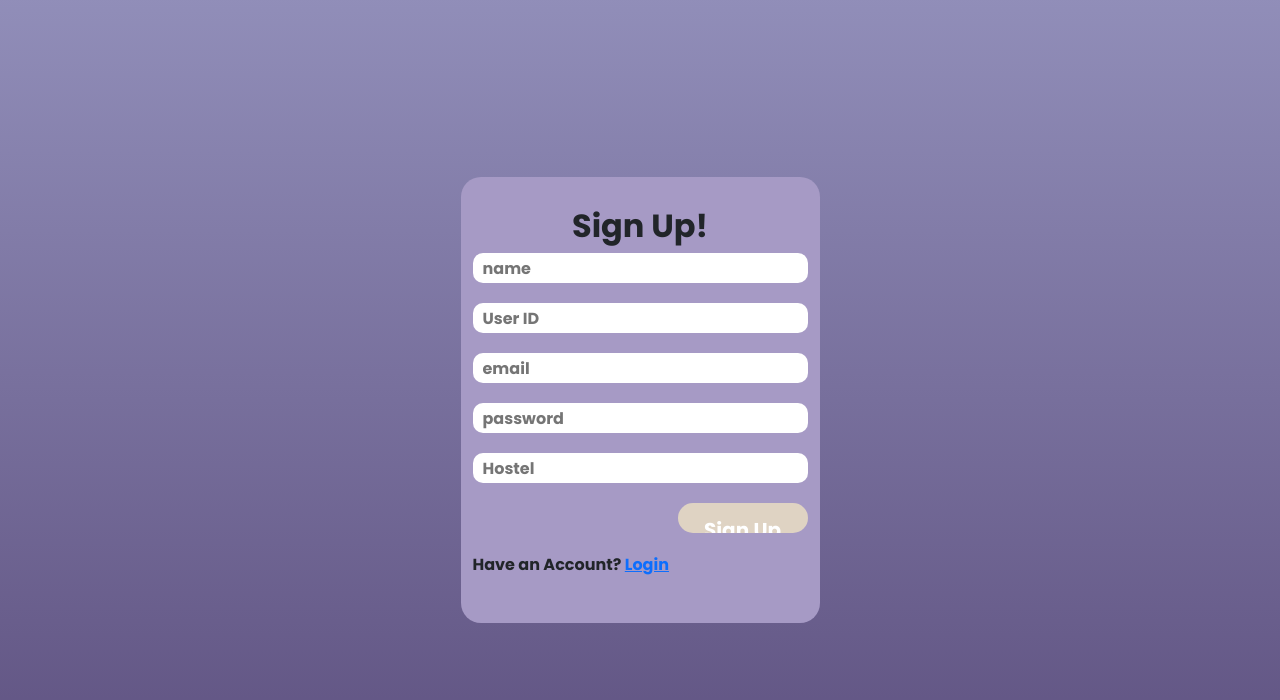
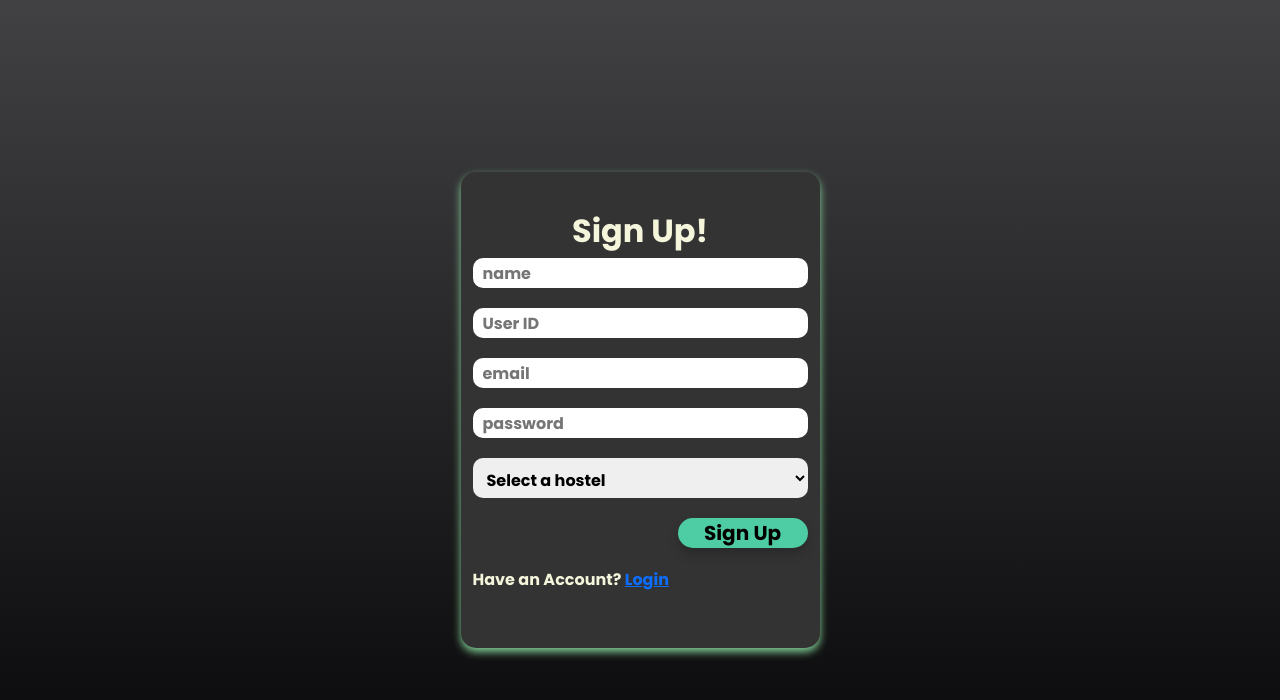
Before and after one commit to Codadd/Hostel-Complaint-Management-Webapp, a React (Vite) app in the folder client/: page /mainpage in a window 1280 px wide. Both pictures are taken after a click on the button "Login as User". Shown: the top 700 px of the page. Built offline with nearby package versions, Linux system fonts and the light colour scheme.

Commit message:
UI of the web has been modified

```diff
--- a/client/src/AdminComponents/AdminLogin.jsx
+++ b/client/src/AdminComponents/AdminLogin.jsx
@@ -50,7 +50,7 @@ const AdminLogin = () => {
           onChange={(e) => setPassword(e.target.value)}
         />
         {/* Hostel Dropdown */}
-        <label htmlFor="hostel">Select Hostel:</label>
+        {/* <label htmlFor="hostel">Select Hostel:</label> */}
         <select
           id="hostel"
           value={hostel}
--- a/client/src/App.css
+++ b/client/src/App.css
@@ -10,25 +10,28 @@
 
 /* Input fields styling */
 input {
-  width: 100%;
+  /* width: 100%; */
   padding: 10px;
-  margin-bottom: 15px;
-  border: 1px solid #ccc;
-  border-radius: 4px;
-  font-size: 16px;
+  /* margin-bottom: 15px; */
+  border:none;
+  outline: none;
+  height: 40px;
+  border-radius: 10px;
+  /* font-size: 16px; */
+
+
 }
 
 /* Dropdown Styling */
 select {
-  width: 100%;
-  padding: 10px;
-  margin-bottom: 15px;
-  border: 1px solid #ccc;
-  border-radius: 4px;
-  font-size: 16px;
-  background-color: #fff;
-  color: #333;
-  cursor: pointer;
+ /* width: 100%; */
+ padding: 10px;
+ /* margin-bottom: 15px; */
+ border:none;
+ outline: none;
+ height: 40px;
+ border-radius: 10px;
+ /* font-size: 16px; */
 }
 
 /* Hover effect on dropdown */
@@ -37,25 +40,22 @@ select:hover {
 }
 
 .my-btn {
-  padding: 12px 20px; /* Add some padding to make the button bigger */
-  background-color: #4CAF50;
-  color: white;
+  width: 130px;
+  height: 47px;
   border: none;
-  border-radius: 4px;
-  font-size: 16px;
-  cursor: pointer;
-  transition: background-color 0.3s;
-  width: 100%; /* Let the button size adjust to its content */
-  display: inline-block; /* Ensures it adapts to the content */
-  max-width: 250px;
-  white-space: nowrap; /* Prevents text from wrapping */
-  overflow: hidden; /* Ensures no overflow */
-  text-overflow: ellipsis; /* Adds ellipsis if the text overflows */
-  text-align: center; /* Center the text inside the button */
+  outline: none;
+  border-radius: 20px;
+  margin-left: auto;
+  background-color: rgb(223, 211, 195);
+  text-align: center;
+  font-size: 20px;
+  font-weight: bold;
 }
 
 .my-btn:hover {
-  background-color: #333061;
+  transform: translateY(-3px);
+  background-color: var(--button-hover-bg);
+  box-shadow: 0 8px 20px var(--button-hover-shadow);
 }
 
 /* Add media query for smaller screen sizes */
@@ -65,7 +65,9 @@ select:hover {
     padding: 10px; /* Adjust padding to make it more compact */
   }
 }
-
+.container p {
+  color: beige;
+}
 
 
 /* Error message Styling */
@@ -99,7 +101,7 @@ label {
 }
 body{
   font-family: -apple-system, BlinkMacSystemFont, sans-serif;
-  background: linear-gradient(to top, #190649b3 0%, #251f7481 100%);
+  background: linear-gradient(to top, #010002fa 0%, #1a1a1dd3 100%);
   background-repeat: no-repeat;
   /* background-position: center; */
   width: 100%;
@@ -163,6 +165,9 @@ html, body {
   box-shadow: inset 0 0 10px rgba(0, 0, 0, 0.5);
   overflow-y: auto;
 }
+.container h2 {
+  color: beige;
+}
 h2 {
   text-align: center;
   margin-bottom: 20px;
@@ -208,7 +213,7 @@ h2 {
 }
 
 .filters button:hover {
-  background: #3f51b5; /* Slightly darker shade on hover */
+  background: #1e85446f; /* Slightly darker shade on hover */
 }
 
 /* Complaints Table */
@@ -277,11 +282,13 @@ h2 {
 }
 
 .container{
-  width: 300px;
-  height: 100%;
-  background-color: #a69ac5;
-  padding: 30px;
-  border-radius: 20px;
+  background-color: #333;  /* Darker background for the box */
+    padding: 40px 60px;  /* Increased padding to make the box larger */
+    border-radius: 15px;  /* Rounded corners */
+    box-shadow: 0 4px 8px rgba(138, 224, 161, 0.927);  /* Subtle shadow for emphasis */
+    width: auto;  /* Set width to auto to adjust according to content */
+    max-width: 90%;  /* Limit the maximum width to 90% of the page width */
+    margin-top: 20px;  /* Add some space from the main heading */
 }
 form{
   display: flex;
@@ -297,7 +304,7 @@ input{
 }
 h2{
   font-weight: bold;
-  color: rgb(211, 194, 172);
+  color: rgb(250, 238, 238);
   text-align: center;
   margin-bottom: 30px;
   font-size: 30px;
@@ -309,13 +316,15 @@ h2{
   outline: none;
   border-radius: 20px;
   margin-left: auto;
-  background-color: rgb(223, 211, 195);
+  background-color: #4ECCA3;
   font-size: 20px;
   font-weight: bold;
+  box-shadow: 0 6px 12px rgba(0, 0, 0, 0.2);
 }
 
 button:hover{
-    background-color: rgb(197, 186, 216);
+    background-color: rgb(113, 193, 149);
+
 }
 .circle{
   position: absolute;
--- a/client/src/Components/Login.jsx
+++ b/client/src/Components/Login.jsx
@@ -59,12 +59,26 @@ const Login = () => {
           autoComplete="off"
           onChange={(e) => setPassword(e.target.value)} // Set password state
         />
-        <input
-          placeholder="Hostel" // New field to take hostel input
-          name="hostel"
+        {/* Hostel Dropdown */}
+        {/* <label htmlFor="hostel">Select Hostel:</label> */}
+        <select
+          id="hostel"
           value={hostel}
-          onChange={(e) => setHostel(e.target.value)} // Set hostel state
-        />
+          onChange={(e) => setHostel(e.target.value)} // Update state when a hostel is selected
+        >
+          <option value="">Select a hostel</option>
+          <option value="KNGH">KNGH</option>
+          <option value="DJGH">DJGH</option>
+          <option value="PATEL">PATEL</option>
+          <option value="NBH">NBH</option>
+          <option value="SVH">SVH</option>
+          <option value="MALVIYA">MALVIYA</option>
+          <option value="TILAK">TILAK</option>
+          <option value="TANDON">TANDON</option>
+          <option value="IHB">IHB</option>
+          <option value="SNGH">SNGH</option>
+          <option value="TAGORE">TAGORE</option>
+        </select>
         <button className="my-btn" type="submit">
           Login
         </button>
--- a/client/src/Components/Sidebar.jsx
+++ b/client/src/Components/Sidebar.jsx
@@ -24,7 +24,7 @@ const Sidebar = ({ isOpen, toggleSidebar }) => {
           <div className={`arrow ${isOpen ? "left" : "right"}`}></div>
         </button>
         <div className="logo">
-          <h2>{isOpen ? "Hello" : ""}</h2>
+          <h2>{isOpen ? "Hello User" : ""}</h2>
         </div>
       </div>
 
--- a/client/src/Components/Signup.jsx
+++ b/client/src/Components/Signup.jsx
@@ -70,13 +70,26 @@ const Signup = () => {
           autoComplete="off"
           onChange={(e) => setPassword(e.target.value)}
         />
-        <input
-          placeholder="Hostel" // New hostel field
-          name="hostel"
+        {/* Hostel Dropdown */}
+        {/* <label htmlFor="hostel">Select Hostel:</label> */}
+        <select
+          id="hostel"
           value={hostel}
-          onChange={(e) => setHostel(e.target.value)} // Set hostel state
-          required // Make hostel input required
-        />
+          onChange={(e) => setHostel(e.target.value)} // Update state when a hostel is selected
+        >
+          <option value="">Select a hostel</option>
+          <option value="KNGH">KNGH</option>
+          <option value="DJGH">DJGH</option>
+          <option value="PATEL">PATEL</option>
+          <option value="NBH">NBH</option>
+          <option value="SVH">SVH</option>
+          <option value="MALVIYA">MALVIYA</option>
+          <option value="TILAK">TILAK</option>
+          <option value="TANDON">TANDON</option>
+          <option value="IHB">IHB</option>
+          <option value="SNGH">SNGH</option>
+          <option value="TAGORE">TAGORE</option>
+        </select>
         <button className="my-btn" type="submit">
           Sign Up
         </button>
--- a/client/src/Styles/HomeContent.css
+++ b/client/src/Styles/HomeContent.css
@@ -17,7 +17,8 @@
     position: relative;
     text-align: center;
     font-size: 5vw;
-    color: linear-gradient(to top, #230d9128 0%, #9491b8c6 100%);
+    /* color: linear-gradient(to top, #ffffff 0%, #9491b8c6 100%); */
+    color: azure;
     margin-top: 1.5em;
     /* -webkit-text-stroke: 0.3vw rgb(170, 170, 204);
     text-transform: uppercase; */
@@ -37,6 +38,7 @@
     margin-top: 1em;
     text-align: center;
     font-family: Arial, Helvetica, sans-serif;
+    color: blanchedalmond;
   }
 .header {
     text-align: center;
--- /dev/null
+++ b/client/src/Styles/MainPage.css
@@ -0,0 +1,138 @@
+/* MainPage.css */
+
+:root {
+    --background-color: #1a1a1d;
+    --text-color: #f2f2f2;
+    --button-bg: #4ecca3;
+    --button-text: #1a1a1d;
+    --button-hover-bg: #3ca78e;
+    --highlight-color: #4ecca3;
+    --secondary-button-bg: #393e46;
+    --secondary-button-hover-bg: #4e5d6c;
+    --button-hover-shadow: rgba(78, 204, 163, 0.5);
+}
+
+/* Universal Box Sizing */
+*,
+*::before,
+*::after {
+    box-sizing: border-box;
+    margin: 0;
+    padding: 0;
+}
+
+body, html {
+    width: 100%;
+    height: 100%;
+    margin: 0;
+    font-family: Arial, sans-serif;
+    display: flex;
+    align-items: center;
+    justify-content: center;
+    background-color: var(--background-color);
+    color: var(--text-color);
+}
+
+.main-page {
+    width: 100vw;
+    height: 100vh;
+    display: flex;
+    flex-direction: column;
+    align-items: center;
+    justify-content: center;
+    text-align: center;
+    background-color: #222;
+    padding: 20px;
+    box-shadow: 0px 4px 12px rgba(0, 0, 0, 0.5);
+}
+
+.logo {
+    position: absolute;
+    top: 20px; /* Distance from the top */
+    left: 20px; /* Distance from the left */
+}
+.logo h3 {
+    font-size: 1.5rem;
+    color: var(--highlight-color); /* Color for the logo text */
+    text-decoration: underline; /* Underline the text */
+    font-weight: bold;
+}
+
+.main-page h1 {
+    font-size: 2rem;
+    margin-bottom: 2rem;
+    color: var(--text-color);
+    font-weight: 600;
+}
+
+.main-page h1 .highlight {
+    color: var(--highlight-color); /* Apply custom color to the highlighted part */
+}
+
+/* New Style for the Box Around the Heading and Buttons */
+.login-box {
+    background-color: #333;  /* Darker background for the box */
+    padding: 40px 60px;  /* Increased padding to make the box larger */
+    border-radius: 15px;  /* Rounded corners */
+    box-shadow: 0 4px 8px rgba(0, 0, 0, 0.4);  /* Subtle shadow for emphasis */
+    width: auto;  /* Set width to auto to adjust according to content */
+    max-width: 90%;  /* Limit the maximum width to 90% of the page width */
+    margin-top: 20px;  /* Add some space from the main heading */
+}
+
+.login-box h2 {
+    font-size: 1.5rem;
+    color: var(--text-color);
+    margin-bottom: 1.5rem;
+    word-wrap: break-word; /* Ensure long text breaks into the next line */
+}
+
+.role-buttons {
+    display: flex;
+    gap: 20px;
+    justify-content: center;
+}
+
+.role-buttons .btn {
+    padding: 15px 30px;
+    font-size: 1rem;
+    font-weight: 600;
+    color: var(--button-text);
+    background-color: var(--button-bg);
+    border: none;
+    border-radius: 50px;
+    cursor: pointer;
+    transition: all 0.3s ease;
+    box-shadow: 0 6px 12px rgba(0, 0, 0, 0.2);
+}
+
+.btn-primary {
+    background-color: var(--button-bg);
+}
+
+.btn-secondary {
+    background-color: var(--secondary-button-bg);
+    color: var(--text-color);
+}
+
+.role-buttons .btn:hover {
+    transform: translateY(-3px);
+    background-color: var(--button-hover-bg);
+    box-shadow: 0 8px 20px var(--button-hover-shadow);
+}
+
+.btn-secondary:hover {
+    background-color: var(--secondary-button-hover-bg);
+}
+
+/* Mobile responsive adjustments */
+@media (max-width: 600px) {
+    .role-buttons {
+        flex-direction: column;
+        gap: 10px;
+    }
+
+    .role-buttons .btn {
+        width: 100%;
+    }
+}
--- a/client/src/Styles/MyComplaint.css
+++ b/client/src/Styles/MyComplaint.css
@@ -4,11 +4,14 @@
   margin: auto;
   font-family: Arial, sans-serif;
 }
+h1{
+  color: beige;
+}
 
 h2 {
   text-align: center;
   margin-bottom: 20px;
-  color: #333;
+  color: #f1e3e3;
 }
 
 .complaints-table {
@@ -16,28 +19,30 @@ h2 {
   border-collapse: collapse;
   margin: 20px 0;
 }
-
 .complaints-table th, .complaints-table td {
 
   padding: 12px;
   text-align: left;
-  border-bottom: 1px solid #ddd;
+  border-bottom: 1px solid #dbdbdb;
+
 }
 
 .complaints-table th {
-  background-color: #f2f2f2;
-  color: #333;
+  background-color: #4ecca3;
+  color: #010201ec;
   font-weight: bold;
 }
 
 .complaints-table tr:hover {
-  background-color: #f9f9f9;
+  background-color: #323936;
 }
 
 .complaints-table tr td {
-  color: #000000fe;
+  color: #cde3e0;
 }
-
+.my-complaints h1{
+  color: #f1e9e9;
+}
 .complaints-table td {
   text-align: center;
 }
```
Also changed, not shown: client/src/Components/MainPage.jsx (+10 -4 lines), client/src/SideBarComponent.jsx/MyComplaint.jsx (+14 -7 lines), client/src/Styles/RegisterComplaint.css (+9 -3 lines), client/src/Styles/Sidebar.css (+6 -4 lines).
